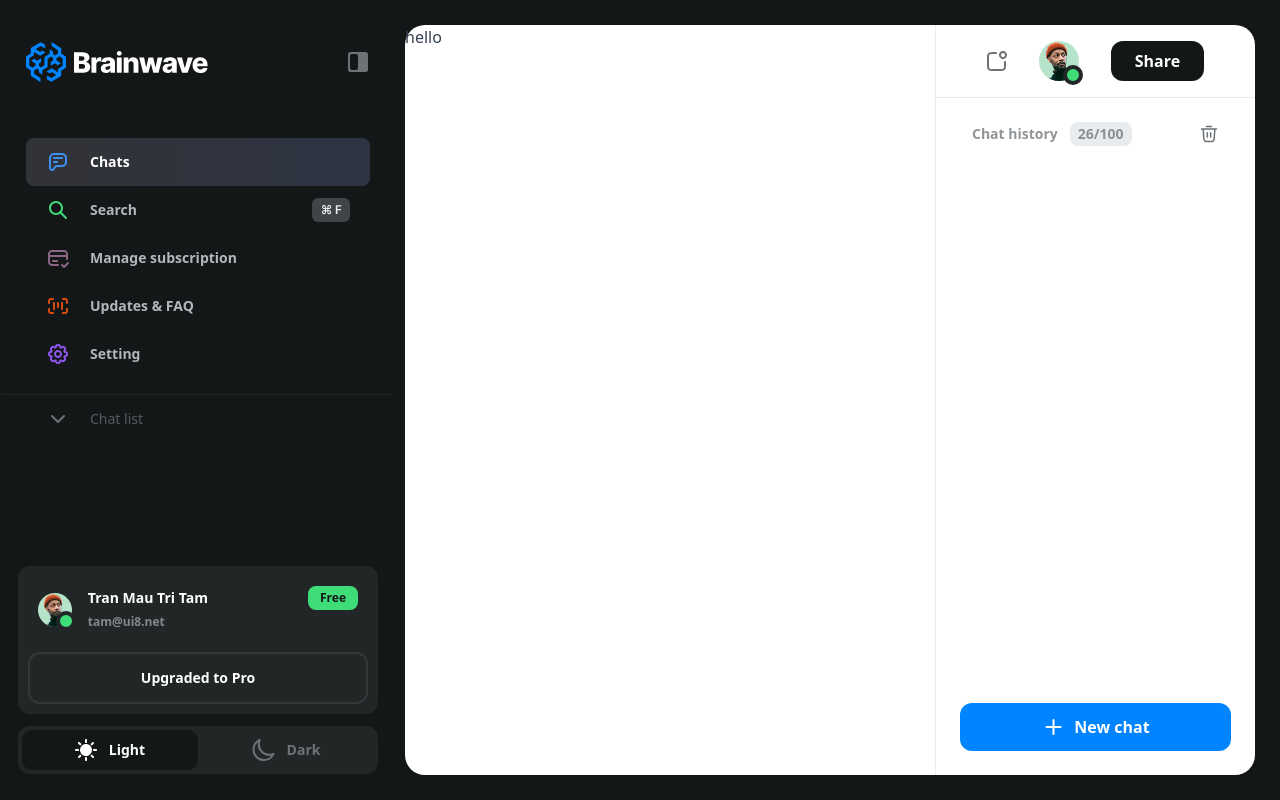
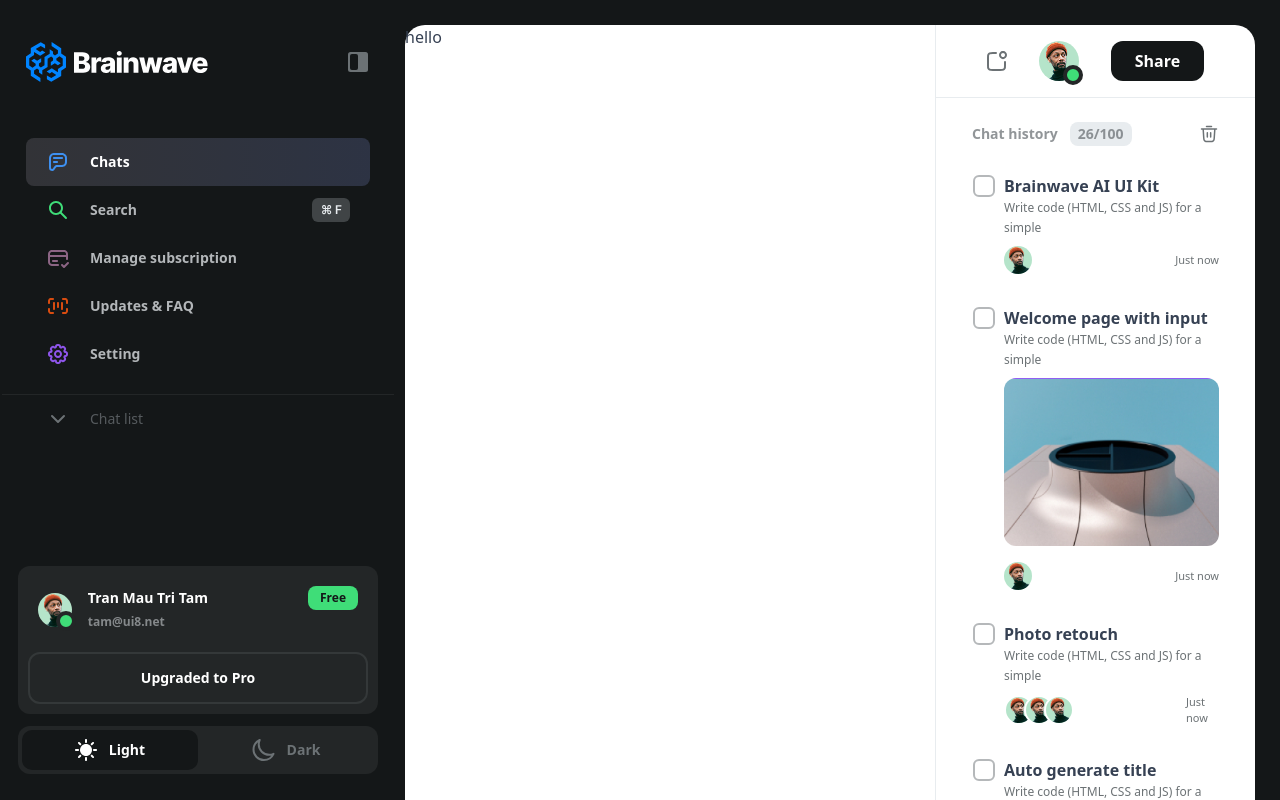
Before and after one commit to Eche00/BrainWave, a React (Vite) app in the folder client/: page / in a window 1280 px wide. Shown: the top 800 px of the page. Built offline with nearby package versions, Linux system fonts and the light colour scheme.

Commit message:
history 99% completed

```diff
--- a/client/src/assets/index.js
+++ b/client/src/assets/index.js
@@ -1,3 +1,4 @@
 import Avatar from "./customer-1.png";
+import HistoryDummy from "./historydummy.png";
 
-export { Avatar };
+export { Avatar, HistoryDummy };
--- a/client/src/lib/historyicons.jsx
+++ b/client/src/lib/historyicons.jsx
@@ -34,6 +34,25 @@ export const historyicons = {
       />
     </svg>
   ),
+  check: (
+    <svg
+      width="24"
+      height="24"
+      viewBox="0 0 24 24"
+      fill="none"
+      xmlns="http://www.w3.org/2000/svg">
+      <rect
+        x="2"
+        y="2"
+        width="20"
+        height="20"
+        rx="5"
+        stroke="#6C7275"
+        stroke-opacity="0.5"
+        stroke-width="2"
+      />
+    </svg>
+  ),
 
   newchat: (
     <svg
--- a/client/src/pages/History.jsx
+++ b/client/src/pages/History.jsx
@@ -1,5 +1,5 @@
 import React from "react";
-import { Avatar } from "../assets";
+import { Avatar, HistoryDummy } from "../assets";
 import { historyicons } from "../lib/historyicons";
 
 function History() {
@@ -38,7 +38,126 @@ function History() {
               </p>
               <span>{historyicons.delet}</span>
             </div>
-            <div className=""></div>
+
+            {/* history messages  */}
+            <div className="flex flex-col gap-[8px]">
+              {/* message 1  */}
+              <div className="p-[12px] flex gap-[8px] items-start dark:bg-[#343839] rounded-[12px]">
+                <section className="">{historyicons.check}</section>
+                <section className="">
+                  <p className=" text-[16px] font-[600] leading-[24px] ">
+                    Brainwave AI UI Kit
+                  </p>
+                  <p className=" text-[12px] font-[500] leading-[20px] text-[#6C7275]">
+                    Write code (HTML, CSS and JS) for a simple
+                  </p>
+
+                  <div className="pt-[8px] flex justify-between items-center">
+                    <img
+                      src={Avatar}
+                      className=" h-[28px] w-[28px] object-cover rounded-full bg-[#B5E4CA]"
+                      alt=""
+                    />
+
+                    <p className=" text-[11px] font-[500] leading-[16px] text-[#6C7275]">
+                      Just now
+                    </p>
+                  </div>
+                </section>
+              </div>
+
+              {/* message 2  */}
+              <div className="p-[12px] flex gap-[8px] items-start  rounded-[12px]">
+                <section className="">{historyicons.check}</section>
+                <section className="">
+                  <p className=" text-[16px] font-[600] leading-[24px] ">
+                    Welcome page with input
+                  </p>
+                  <p className=" text-[12px] font-[500] leading-[20px] text-[#6C7275]">
+                    Write code (HTML, CSS and JS) for a simple
+                  </p>
+                  <img
+                    src={HistoryDummy}
+                    className=" w-full h-[168px] object-cover rounded-[12px] my-[8px]"
+                    alt=""
+                  />
+                  <div className="pt-[8px] flex justify-between items-center">
+                    <img
+                      src={Avatar}
+                      className=" h-[28px] w-[28px] object-cover rounded-full bg-[#B5E4CA]"
+                      alt=""
+                    />
+
+                    <p className=" text-[11px] font-[500] leading-[16px] text-[#6C7275]">
+                      Just now
+                    </p>
+                  </div>
+                </section>
+              </div>
+
+              {/* message 3  */}
+              <div className="p-[12px] flex gap-[8px] items-start  rounded-[12px]">
+                <section className="">{historyicons.check}</section>
+                <section className="">
+                  <p className=" text-[16px] font-[600] leading-[24px] ">
+                    Photo retouch
+                  </p>
+                  <p className=" text-[12px] font-[500] leading-[20px] text-[#6C7275]">
+                    Write code (HTML, CSS and JS) for a simple
+                  </p>
+
+                  <div className="pt-[8px] flex justify-between items-center">
+                    <div className=" relative h-[30px] w-[200px]">
+                      <img
+                        src={Avatar}
+                        className=" h-[30px] w-[30px] object-cover rounded-full bg-[#B5E4CA] absolute left-0 z-0 border-[2px] dark:border-[#232627] border-white"
+                        alt=""
+                      />
+
+                      <img
+                        src={Avatar}
+                        className=" h-[30px] w-[30px] object-cover rounded-full bg-[#B5E4CA] absolute left-[20px] z-10  border-[2px] dark:border-[#232627] border-white"
+                        alt=""
+                      />
+
+                      <img
+                        src={Avatar}
+                        className=" h-[30px] w-[30px] object-cover rounded-full bg-[#B5E4CA] absolute left-[40px] z-30 border-[2px] dark:border-[#232627] border-white"
+                        alt=""
+                      />
+                    </div>
+                    <p className=" text-[11px] font-[500] leading-[16px] text-[#6C7275]">
+                      Just now
+                    </p>
+                  </div>
+                </section>
+              </div>
+
+              {/* message 4  */}
+              <div className="p-[12px] flex gap-[8px] items-start  rounded-[12px]">
+                <section className="">{historyicons.check}</section>
+                <section className="">
+                  <p className=" text-[16px] font-[600] leading-[24px] ">
+                    Auto generate title
+                  </p>
+                  <p className=" text-[12px] font-[500] leading-[20px] text-[#6C7275]">
+                    Write code (HTML, CSS and JS) for a simple
+                  </p>
+
+                  <div className="pt-[8px] flex justify-between items-center">
+                    <img
+                      src={Avatar}
+                      className=" h-[28px] w-[28px] object-cover rounded-full bg-[#B5E4CA]"
+                      alt=""
+                    />
+
+                    <p className=" text-[11px] font-[500] leading-[16px] text-[#6C7275]">
+                      Just now
+                    </p>
+                  </div>
+                </section>
+              </div>
+            </div>
           </section>
         </div>
 
```
Also changed, not shown: client/src/assets/historydummy.png (added).
